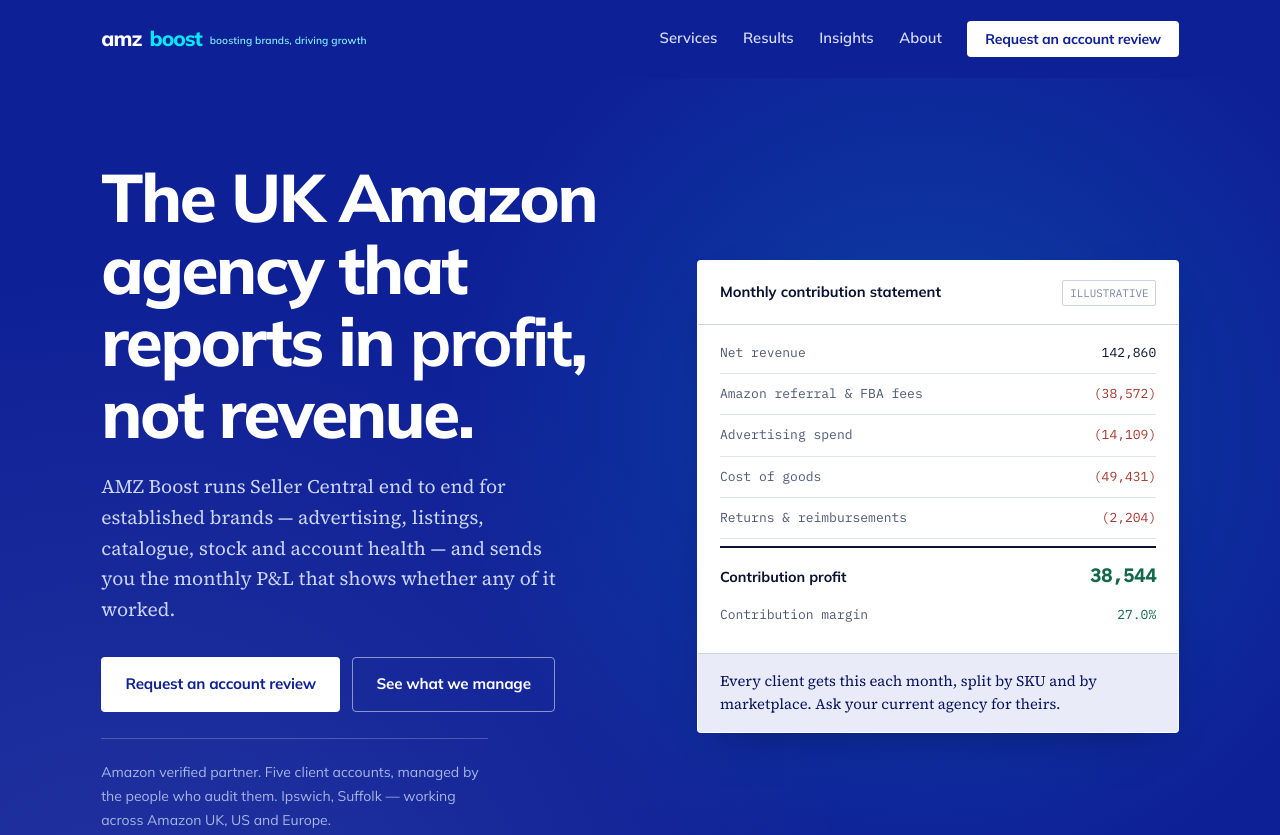
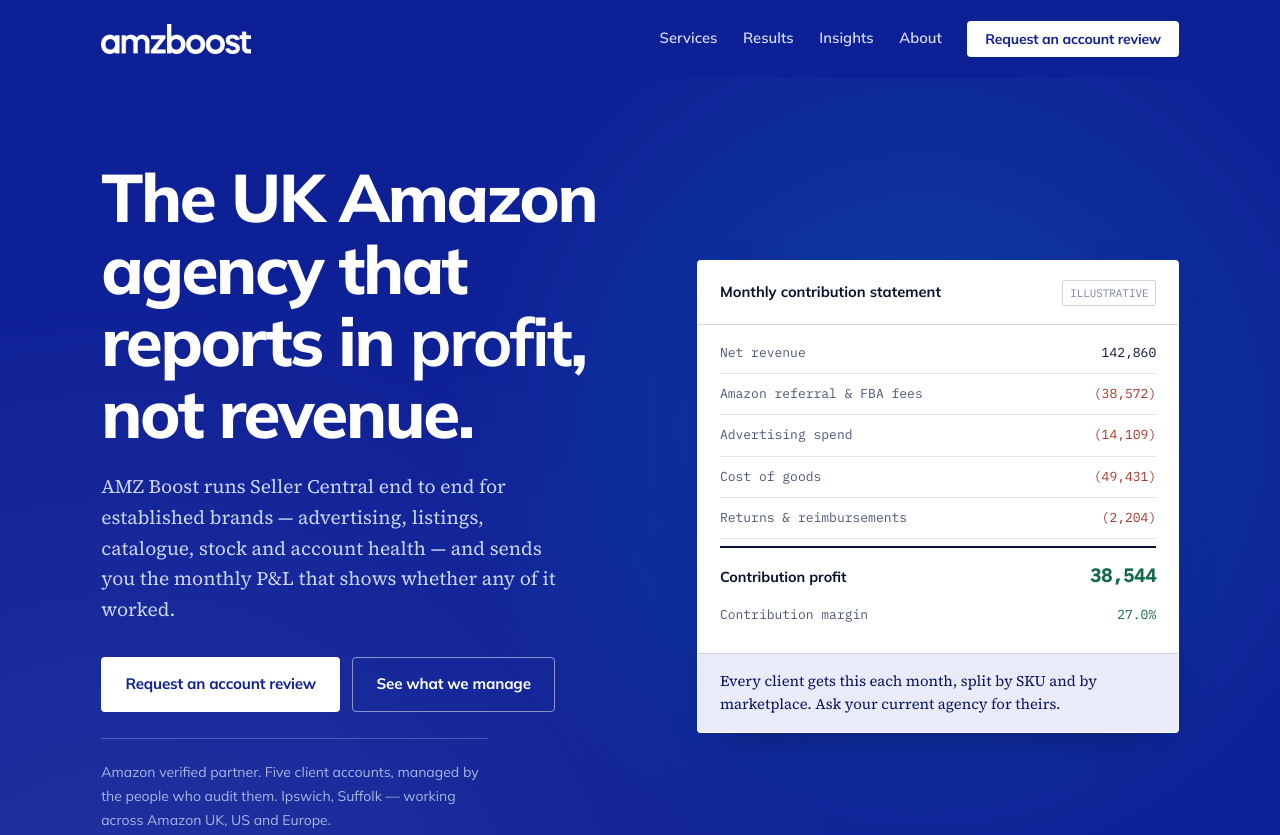
Before and after one commit to shane-smy/amzboost-website, a plain HTML site: page index.html in a window 1280 px wide. Shown: the top 835 px of the page. Drawn offline with Linux system fonts and the light colour scheme.

Commit message:
Use the real amzboost logo, add favicons
Header carries the wordmark, footer the full lockup with tagline, both
from the supplied white PNG. Favicon and apple-touch icon generated
from the mark on brand ultramarine.

Co-Authored-By: Claude Opus 5 <noreply@anthropic.com>
Claude-Session: https://claude.ai/code/session_01UbXmwrDNvfiEVZPDcBSSSt

```diff
--- a/index.html
+++ b/index.html
@@ -18,6 +18,8 @@
 <link rel="preconnect" href="https://fonts.gstatic.com" crossorigin>
 <link href="https://fonts.googleapis.com/css2?family=Mulish:wght@400;500;600;700;800&family=Source+Serif+4:ital,opsz,wght@0,8..60,400;0,8..60,600;1,8..60,400&family=IBM+Plex+Mono:wght@400;500&display=swap" rel="stylesheet">
 <link rel="stylesheet" href="styles.css">
+<link rel="icon" type="image/png" sizes="32x32" href="favicon-32.png">
+<link rel="apple-touch-icon" href="apple-touch-icon.png">
 <script type="application/ld+json">
 {
   "@context": "https://schema.org",
@@ -92,7 +94,7 @@
 
 <header class="masthead" id="masthead">
   <div class="shell masthead__inner">
-    <a class="wordmark" href="index.html">amz<em>boost</em> <span>boosting brands, driving growth</span></a>
+    <a class="wordmark" href="index.html"><img src="logo-wordmark-white.png" alt="AMZ Boost" width="450" height="88"></a>
     <button class="nav__toggle" aria-expanded="false" aria-controls="nav">Menu</button>
     <nav class="nav" id="nav" aria-label="Primary">
       <a href="services.html">Services</a>
@@ -354,7 +356,7 @@
   <div class="shell">
     <div class="foot__grid">
       <div>
-        <a class="wordmark" href="index.html" style="margin-bottom:0.9rem;">amz<em>boost</em></a>
+        <a class="wordmark" href="index.html" style="margin-bottom:0.9rem;"><img src="logo-full-white.png" alt="AMZ Boost — boosting brands, driving growth" width="520" height="144"></a>
         <p>Amazon agency in Ipswich, Suffolk. Full account management and financial reporting for established brands on Amazon UK, US and Europe.</p>
       </div>
       <div>
--- a/styles.css
+++ b/styles.css
@@ -132,27 +132,14 @@ p:last-child { margin-bottom: 0; }
 }
 
 .wordmark {
-  font-family: var(--sans);
-  font-weight: 800;
-  font-size: 1.3rem;
-  letter-spacing: -0.045em;
-  color: #fff;
+  display: inline-flex;
+  align-items: center;
   text-decoration: none;
-  display: inline-flex;
-  align-items: baseline;
-  gap: 0.5rem;
   margin-right: auto;
 }
-.wordmark em { font-style: normal; color: var(--cyan); font-weight: 800; }
-.wordmark span {
-  font-family: var(--sans);
-  font-size: 0.64rem;
-  font-weight: 600;
-  color: var(--cyan-dim);
-  letter-spacing: 0.01em;
-  transform: translateY(-0.15em);
-  white-space: nowrap;
-}
+.wordmark img { display: block; width: 150px; height: auto; }
+.foot .wordmark { margin-right: 0; }
+.foot .wordmark img { width: 240px; }
 
 .nav {
   display: flex;
```
Also changed, not shown: about.html (+4 -2 lines), amazon-account-management.html (+4 -2 lines), amazon-international-expansion.html (+4 -2 lines), amazon-listing-optimisation.html (+4 -2 lines), amazon-ppc-management.html (+4 -2 lines), amazon-profit-reporting.html (+4 -2 lines), contact.html (+4 -2 lines), insights.html (+4 -2 lines), results.html (+4 -2 lines), services.html (+4 -2 lines), apple-touch-icon.png (added), favicon-32.png (added), logo-full-white.png (added), logo-wordmark-white.png (added).
